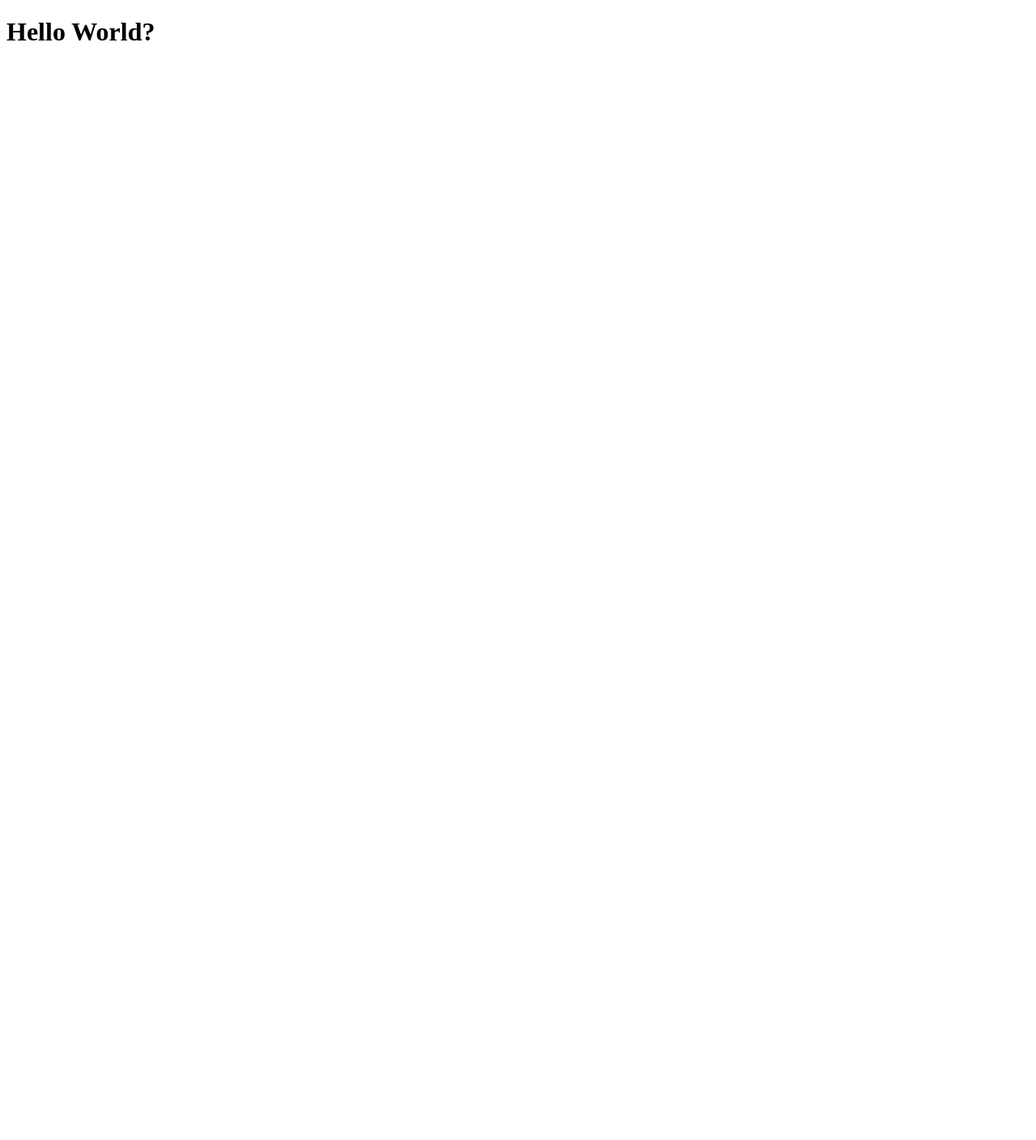
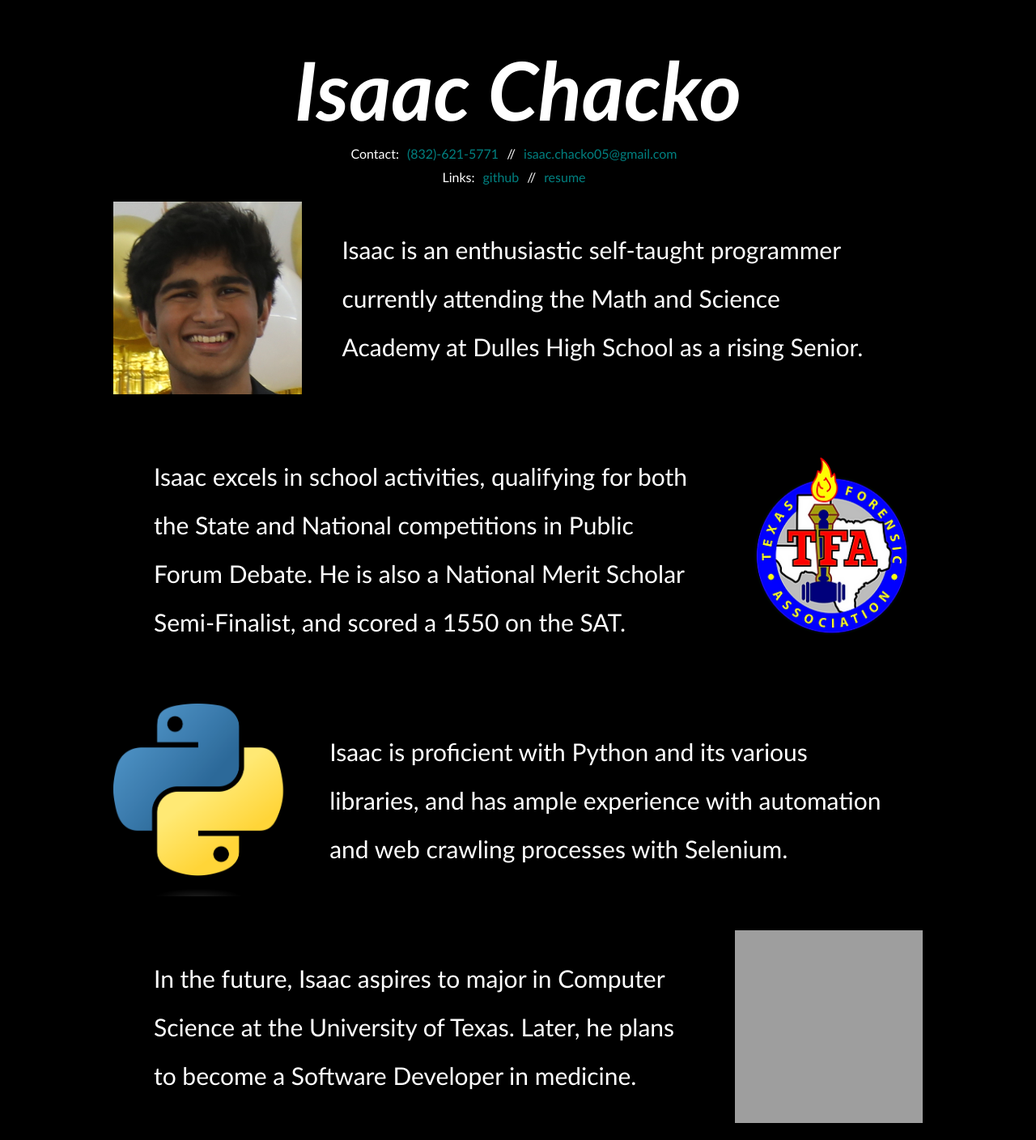
Before and after one commit to isaacchacko/personal-website, a Flask app: page / in a window 1280 px wide. Before the commit the page is almost empty. Shown: the whole page at 81% size. Before the commit the page ends 50 px from the top, so only its background shows below. Run offline with Flask 3, Linux system fonts and the light colour scheme; grey boxes are pictures that could not be loaded.

Commit message:
updated website

```diff
--- a/app.py
+++ b/app.py
@@ -1,7 +1,5 @@
 from flask import Flask
 from views import views
-
-# https://www.youtube.com/watch?v=kng-mJJby8g&ab_channel=TechWithTim
 
 app = Flask(__name__)
 app.register_blueprint(views, url_prefix='/')
--- /dev/null
+++ b/static/style.css
@@ -0,0 +1,55 @@
+    * {
+  box-sizing: border-box;
+  margin: 0;
+  padding: 0;
+  font-family: 'Trebuchet MS', 'Lucida Sans Unicode', 'Lucida Grande',
+    'Lucida Sans', Arial, sans-serif;
+}
+
+img {
+    width: 232.5px;
+    height: 238px;
+}
+
+div {
+    width: 1000px;
+    display: flex;
+    justify-content: center;
+    align-items: center;
+    margin-left: auto;
+    margin-right: auto;
+    margin-bottom: 0px;
+    margin-top: 0px;
+
+}
+body {
+    background-color: black;
+}
+
+a {
+margin-left:10px;
+margin-right:10px;
+color: teal;
+text-decoration: none;
+}
+
+p {
+    color: white;
+
+}
+p.contact-info {
+    margin: 10px;
+    margin-left:10px;
+    margin-right:10px;
+    color: teal;
+}
+p.blurbs {
+    line-height: 200%;
+    padding: 50px;
+    font-size: 30px;
+}
+.name {
+  margin-top: 50px;
+  font-size: 100px;
+  color: white;
+}
--- a/templates/index.html
+++ b/templates/index.html
@@ -4,8 +4,39 @@
 	<meta charset="utf-8">
 	<meta name="viewport" content="width=device-width, initial-scale=1">
 	<title>Home</title>
+	<link rel="stylesheet" href="/static/style.css">
 </head>
 <body>
-	<h1>Hello World?</h1>
+	<div>
+		<h1 class="name"><i>Isaac Chacko</i></h1>
+	</div>
+	<div>
+		<p>Contact:</p>
+		<p class="contact-info">(832)-621-5771</p>
+		<p>//</p>
+		<p class="contact-info"> isaac.chacko05@gmail.com </p>
+	</div>
+	<div class="blurbs">
+		<p>Links:</p>
+		<a href="https://github.com/isaacchacko?tab=repositories">github</a>
+		<p>//</p>
+		<a href="https://drive.google.com/file/d/1kTD80NnVrbNqyxKJITucdzYfbs1Rg4gr/view?usp=sharing">resume</a>
+	</div>
+	<div>
+		<img src="/static/headshot.jpg" alt="Photo of Isaac Chacko">
+		<p class="blurbs">Isaac is an enthusiastic self-taught programmer currently attending the Math and Science Academy at Dulles High School as a rising Senior.</p>
+	</div>
+	<div>
+		<p class="blurbs">Isaac excels in school activities, qualifying for both the State and National competitions in Public Forum Debate. He is also a National Merit Scholar Semi-Finalist, and scored a 1550 on the SAT.</p>
+		<img src="/static/tfa-logo.webp" alt="TFA Logo">
+	</div>
+	<div>
+		<img src="/static/python-logo.png" alt="Python Logo">
+		<p class="blurbs">Isaac is proficient with Python and its various libraries, and has ample experience with automation and web crawling processes with Selenium.</p>
+	</div>
+	<div>
+		<p class="blurbs">In the future, Isaac aspires to major in Computer Science at the University of Texas. Later, he plans to become a Software Developer in medicine.</p>
+		<img src="/static/utcs-logo.png" alt="UTCS Logo">
+	</div>
 </body>
 </html>
```
Also changed, not shown: static/headshot.jpg (added), static/python-logo.png (added), static/tfa-logo.webp (added).
